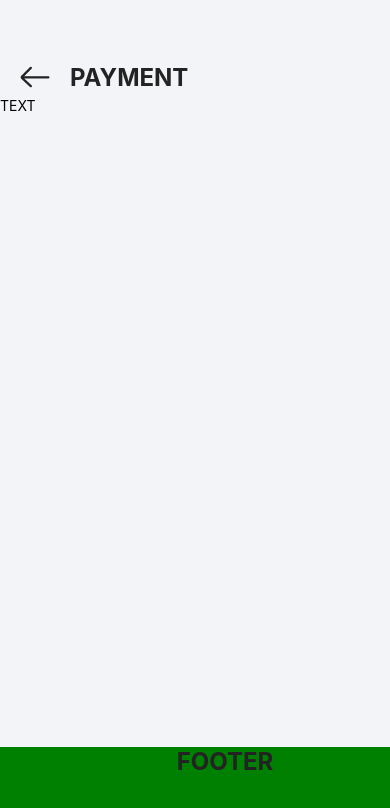
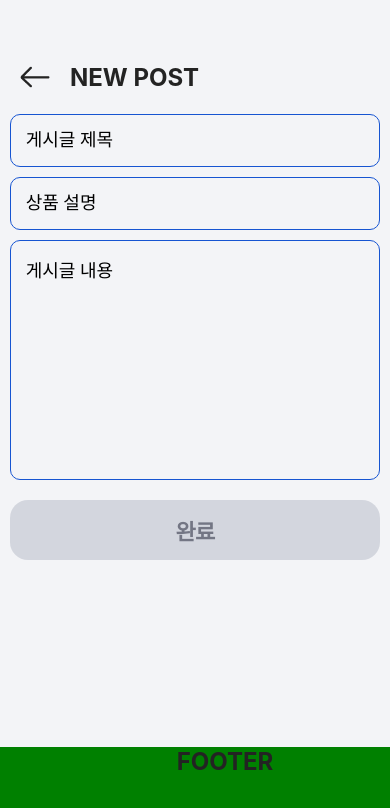
Before and after one commit to guswns7452/onePick, a React Native app: screen / in a window 390 px wide. Shown: the top 808 px of the page. Built offline with nearby package versions, Linux system fonts and the light colour scheme.

Commit message:
New Post

```diff
--- a/src/components/board/NewPost.tsx
+++ b/src/components/board/NewPost.tsx
@@ -1,9 +1,25 @@
-import React from 'react';
-import { Text, TouchableOpacity, View, Image } from 'react-native'
+import React, { useState, useEffect } from 'react';
+import { Text, TouchableOpacity, View, Image, ScrollView, TextInput } from 'react-native'
 import { styles, text } from './NewPostStyle'
+import { buttonStyle, buttonText }  from '../../public/style/button.ts'
 
 
 export default function NewPost() {
+
+    const [fulfilled, setFulfilled] = useState(false)
+
+    const [title, setTitle] = useState('')
+    const [subtitle, setSubtitle] = useState('')
+    const [content, setContent] = useState('')
+
+    useEffect(() => {
+        const isFilled =
+            title.trim() !== '' &&
+            subtitle.trim() !== '' &&
+            content.trim() !== '';
+        setFulfilled(isFilled);
+    }, [title, subtitle, content]);
+
 
     return (
         <View style={styles.flex}>
@@ -15,12 +31,48 @@ export default function NewPost() {
                     style={styles.iconBack}
                 />
             </TouchableOpacity>
-            <Text style={text.headerText}>PAYMENT</Text>
+            <Text style={text.headerText}>NEW POST</Text>
             </View>
         </View>
 
         <View style={styles.main}>
-            <Text>TEXT</Text>
+            <ScrollView style={styles.scrollView}>
+                <View style={[styles.mainContainer, {}]}>
+                    <TextInput
+                        style={text.titleText}
+                        placeholder='게시글 제목'
+                        //maxLength={2000}
+                        value={title}
+                        onChangeText={setTitle}
+                    />
+                </View>
+                <View style={[styles.mainContainer, {}]}>
+                    <TextInput
+                        style={text.titleText}
+                        placeholder='상품 설명'
+                        //maxLength={2000}
+                        value={subtitle}
+                        onChangeText={setSubtitle}
+                    />
+                </View>
+                <View style={[styles.mainContainer, { height: 240 }]}>
+                    <TextInput
+                        style={text.titleText}
+                        placeholder='게시글 내용'
+                        multiline
+                        //maxLength={2000}
+                        value={content}
+                        onChangeText={setContent}
+                    />
+                </View>
+                <TouchableOpacity
+                    activeOpacity={fulfilled ? 0.7 : 1}
+                    style={fulfilled ? buttonStyle.active : buttonStyle.inactive}
+                    /* onPress */
+                >
+                    <Text style={fulfilled ? buttonText.active : buttonText.inactive}>완료</Text>
+                </TouchableOpacity>
+            </ScrollView>
         </View>
         <View style={styles.footer}>
             <Text style={text.headerText}>FOOTER</Text>
--- a/src/components/board/NewPostStyle.ts
+++ b/src/components/board/NewPostStyle.ts
@@ -1,23 +1,5 @@
 import { StyleSheet, StyleProp, TextStyle } from 'react-native'
-
-//자주 반복되는 색 객체로 빼서 사용
-const color = {
-    primary: '#0076F0',
-    positiveBlue: '#1654D1',
-    positiveLightBlue: '#B6CAF3',
-    buttonBlue: '#0B95F7',
-    negativeRed: '#EE473D',
-    negativeLightRed: '#FAE1DF',
-    noticeOrange: '#C85000',
-    noticeLightOrange: '#F5E0D3',
-
-    backgroundGray: '#F3F4F7',
-
-    // 임시
-    normal: '#232323',
-    faintBlack: '#555555',
-    faintGray: '#EEEEEE',
-}
+import { color }  from '../../public/style/colors.ts'
 
 export const styles = StyleSheet.create({
     flex: {
@@ -36,23 +18,20 @@ export const styles = StyleSheet.create({
     main: {
         flex: 1,
     },
+    scrollView: {
+        width: '100%',
+        paddingTop: 12,
+        marginBottom: 10,
+    },
     mainContainer: {
-        width: '90%',
-        height: 200,
-        marginTop: 8,
-        marginBottom: 10,
-        //padding: 8,
+        width: '95%',
         flexDirection: 'row',
         alignSelf: 'center',
+        padding: 15,
+        marginVertical: 5,
         borderRadius: 10,
-        borderColor: color.primary,
-        borderWidth: 2,
-    },
-    scrollView: {
-        width: '100%',
-        justifyContent: 'flex-start',
-        paddingTop: 5,
-        marginBottom: 30,
+        borderColor: color.positiveBlue,
+        borderWidth: 1,
     },
     footer: {
         flex: 0.15,
@@ -63,6 +42,10 @@ export const styles = StyleSheet.create({
         width: 40,
         height: 40,
     },
+    productImage: {
+        width: 80,
+        height: 80,
+    },
 })
 
 const baseText = {
@@ -72,17 +55,24 @@ const baseText = {
 }
 
 export const text = {
-    contentText: {
-        ...baseText,
-        color: color.normal,
-        fontSize: 18,
-    },
     headerText: {
         color: color.normal,
         fontSize: 24,
         fontWeight: 'bold',
         alignSelf: 'center',
         left: 30,
+    },
+    titleText: {
+        ...baseText,
+        fontSize: 18,
+    },
+    subtitleText: {
+        ...baseText,
+        fontSize: 18,
+    },
+    contentText: {
+        ...baseText,
+        fontSize: 18,
     },
     mainText: {
         color: color.normal,
@@ -93,104 +83,6 @@ export const text = {
         marginTop: 10,
         left: 15,
     },
-    /*
-    activeText: {
-        fontWeight: '800',
-        color: color.primary,
-        fontSize: 18,
-        lineHeight: 22.4,
-    },
-    inactiveText: {
-        ...baseText,
-        color: color.inactive,
-        fontSize: 18,
-        lineHeight: 22.4,
-    },
-    timeText: {
-        fontWeight: '500',
-        color: color.inactive,
-        fontSize: 16,
-        lineHeight: 22.4,
-        letterSpacing: -0.5,
-    },
-    ribbonText: {
-        ...baseText,
-        color: color.ribbon,
-        fontSize: 14,
-        lineHeight: 19.6,
-        letterSpacing: -0.5,
-    },
-    hospitalText: {
-        fontWeight: '800',
-        fontSize: 20,
-        lineHeight: 28,
-        color: color.normal,
-    },
-    smallBlackText: {
-        ...baseText,
-        fontSize: 14,
-        lineHeight: 19.6,
-        letterSpacing: -0.5,
-        color: color.normal,
-    },
-    normalText: {
-        ...baseText,
-        fontSize: 16,
-        lineHeight: 22.4,
-        letterSpacing: -0.5,
-        color: color.normal,
-    },
-    semiboldText: {
-        fontWeight: '800',
-        fontSize: 18,
-        color: color.normal,
-        lineHeight: 22.4,
-    },
-    doctorText: {
-        fontWeight: '800',
-        fontSize: 16,
-        color: color.normal,
-        lineHeight: 22.4,
-    },
-    titleText: {
-        ...baseText,
-        fontSize: 16,
-        color: color.normal,
-        lineHeight: 22.4,
-        letterSpacing: -0.5,
-        marginLeft: 4,
-    },
-    profiletitleText: {
-        ...baseText,
-        fontSize: 16,
-        color: color.primary,
-        lineHeight: 19.6,
-        letterSpacing: -0.5,
-    },
-    primaryboldText: {
-        fontWeight: '800',
-        fontSize: 18,
-        color: color.primary,
-        lineHeight: 22.4,
-    },
-    faintText: {
-        ...baseText,
-        fontSize: 18,
-        lineHeight: 22.4,
-        letterSpacing: -0.5,
-        color: color.faintBlack,
-    },
-    showReviewText: {
-        ...baseText,
-        fontSize: 16,
-        lineHeight: 22.4,
-        letterSpacing: -0.5,
-        color: color.faintBlack,
-        textDecorationColor: color.faintBlack,
-        textDecorationStyle: 'solid',
-        textDecorationLine: 'underline',
-    },
-    */
 } as {
     [key: string]: StyleProp<TextStyle>
 }
--- /dev/null
+++ b/src/public/style/button.ts
@@ -0,0 +1,46 @@
+import { StyleSheet, StyleProp, ViewStyle, TextStyle } from 'react-native'
+import { color }  from './colors.ts'
+
+const baseStyle: ViewStyle = {
+        width: '95%',
+        height: 60,
+        padding: 8,
+        marginTop: 15,
+        alignSelf: 'center',
+        alignItems: 'center',
+        justifyContent: 'center',
+        borderRadius: 18,
+}
+
+export const buttonStyle = StyleSheet.create({
+    active: {
+        ...baseStyle,
+        backgroundColor: color.activeBlue,
+    },
+    inactive: {
+        ...baseStyle,
+        backgroundColor: color.inactiveGray,
+    },
+})
+
+
+const baseText: TextStyle = {
+    fontFamily: 'Pretendard',
+    fontStyle: 'normal',
+    fontWeight: 'bold',
+    letterSpacing: -0.8,
+    fontSize: 22,
+}
+
+export const buttonText = {
+    active: {
+        ...baseText,
+        color: 'white',
+    },
+    inactive: {
+        ...baseText,
+        color: color.faintGray,
+    },
+} as {
+    [key: string]: StyleProp<TextStyle>
+}
--- /dev/null
+++ b/src/public/style/colors.ts
@@ -0,0 +1,21 @@
+export const color = {
+    primary: '#0076F0',
+    positiveBlue: '#1654D1',
+    positiveLightBlue: '#B6CAF3',
+    buttonBlue: '#0B95F7',
+    negativeRed: '#EE473D',
+    negativeLightRed: '#FAE1DF',
+    noticeOrange: '#C85000',
+    noticeLightOrange: '#F5E0D3',
+
+    activeBlue: '#4393F0',
+    inactiveGray: '#D3D6DE',
+    faintGray: '#737684',
+
+
+    backgroundGray: '#F3F4F7',
+
+    // 임시
+    normal: '#232323',
+    faintBlack: '#555555',
+}
```
Also changed, not shown: src/components/board/PostBoardStyle.ts (+1 -19 lines), src/components/board/PostDetailStyle.ts (+1 -19 lines), src/components/payment/PaymentSelectStyle.ts (+1 -19 lines), src/components/payment/PaymentStyle.ts (+1 -19 lines).
